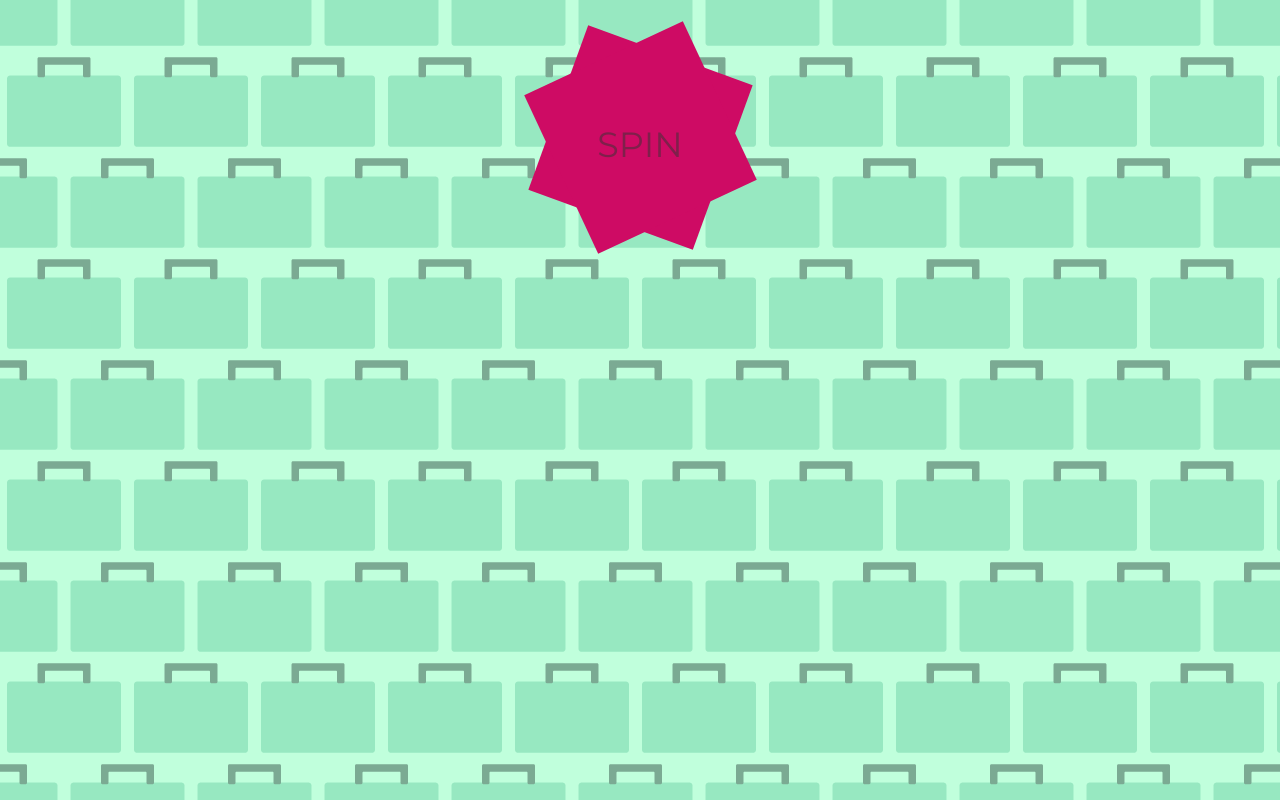
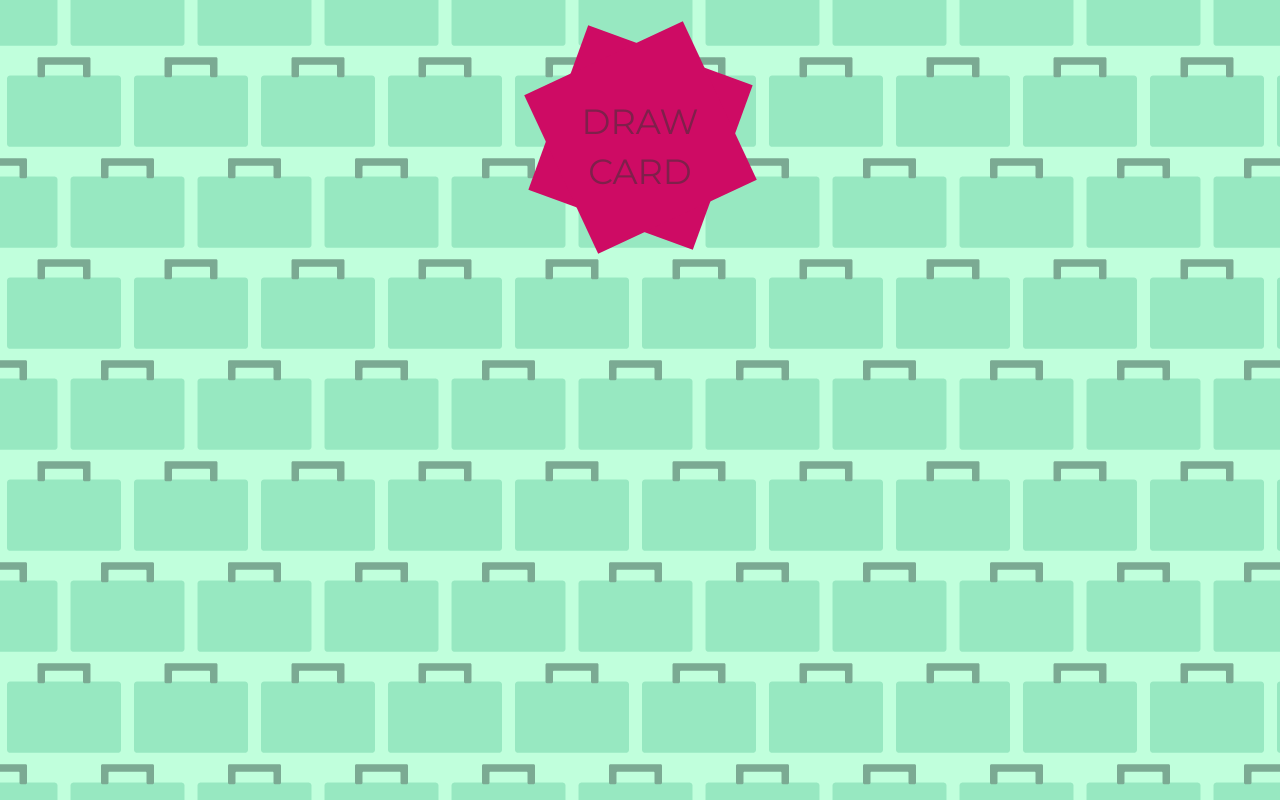
Before and after one commit to CoquiCoders/bumpyJourney, a plain HTML site: page index.html in a window 1280 px wide. Drawn offline with Linux system fonts and the light colour scheme.

Commit message:
Messing with css.

```diff
--- a/css/custom.css
+++ b/css/custom.css
@@ -12,7 +12,7 @@ body
   color: #7F204B;
   font-size:2.5em;
   position:relative;
-  bottom:60%;
+  bottom:73%;
 }
 
 .elem{
--- a/index.html
+++ b/index.html
@@ -25,7 +25,7 @@
             <div class="spin-wrapper">
               <div class="elem" style="display:none">
                 <div class="burst-8"></div>
-                <div class="helpline">SPIN</div>
+                <div class="helpline">DRAW CARD</div>
               </div>
             </div>
             <div class="card-wrapper">
```
